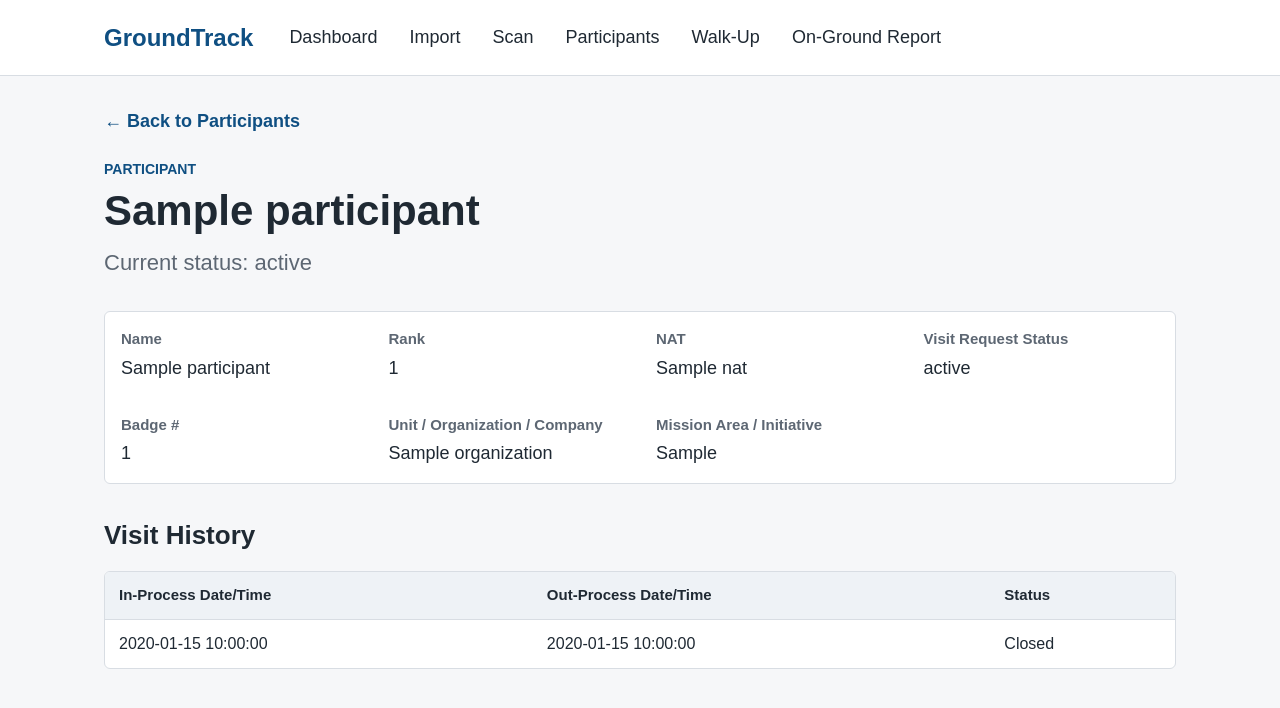
After one commit to gacurl/GroundTrack, a Flask app: template templates/participant_detail.html in a window 1280 px wide. The commit adds this page. Shown: the top 708 px of the page. Run offline with Flask 3, Linux system fonts and the light colour scheme; the template is opened without the code that fills it: most values are stand-ins (such as "Sample title", 1, 10 or a date in 2020).

Commit message:
Add participant visit history detail page

```diff
--- a/app.py
+++ b/app.py
@@ -9,6 +9,7 @@ import click
 from flask import (
     Flask,
     Response,
+    abort,
     g,
     redirect,
     render_template,
@@ -662,6 +663,7 @@ def get_participants():
         rows = get_db().execute(
             """
             SELECT
+                id,
                 name,
                 rank,
                 nat,
@@ -685,6 +687,52 @@ def get_participants():
         participants.append(participant)
 
     return participants
+
+
+def get_participant(participant_id):
+    try:
+        row = get_db().execute(
+            """
+            SELECT
+                id,
+                name,
+                rank,
+                nat,
+                visit_request_status,
+                badge_number,
+                organization,
+                thread_initiative,
+                in_process_at,
+                out_process_at
+            FROM participants
+            WHERE id = ?
+            """,
+            (participant_id,),
+        ).fetchone()
+    except sqlite3.OperationalError:
+        return None
+
+    if row is None:
+        return None
+
+    participant = dict(row)
+    participant["status"] = participant_status(row)
+    return participant
+
+
+def get_participant_visits(participant_id):
+    try:
+        return get_db().execute(
+            """
+            SELECT in_process_at, out_process_at
+            FROM participant_visits
+            WHERE participant_id = ?
+            ORDER BY id DESC
+            """,
+            (participant_id,),
+        ).fetchall()
+    except sqlite3.OperationalError:
+        return []
 
 
 def get_on_ground_participants():
@@ -803,6 +851,19 @@ def participants():
     return render_template(
         "participants.html",
         participants=get_participants(),
+    )
+
+
+@app.route("/participants/<int:participant_id>")
+def participant_detail(participant_id):
+    participant = get_participant(participant_id)
+    if participant is None:
+        abort(404)
+
+    return render_template(
+        "participant_detail.html",
+        participant=participant,
+        visits=get_participant_visits(participant_id),
     )
 
 
--- a/static/style.css
+++ b/static/style.css
@@ -353,25 +353,66 @@ h2 {
   width: 100%;
 }
 
+.visit-table {
+  border-collapse: collapse;
+  min-width: 600px;
+  width: 100%;
+}
+
 .participants-table th,
-.participants-table td {
+.participants-table td,
+.visit-table th,
+.visit-table td {
   border-bottom: 1px solid var(--border);
   padding: 12px 14px;
   text-align: left;
   vertical-align: top;
 }
 
-.participants-table th {
+.participants-table th,
+.visit-table th {
   background: #eef2f6;
   font-size: 15px;
 }
 
-.participants-table td {
+.participants-table td,
+.visit-table td {
   font-size: 16px;
 }
 
-.participants-table tr:last-child td {
+.participants-table tr:last-child td,
+.visit-table tr:last-child td {
   border-bottom: 0;
+}
+
+.participant-link {
+  color: var(--accent-dark);
+  font-weight: 700;
+}
+
+.detail-list {
+  background: var(--panel);
+  border: 1px solid var(--border);
+  border-radius: 6px;
+  display: grid;
+  gap: 0;
+  grid-template-columns: repeat(auto-fit, minmax(240px, 1fr));
+  margin: 0 0 32px;
+}
+
+.detail-list div {
+  padding: 16px;
+}
+
+.detail-list dt {
+  color: var(--muted);
+  font-size: 15px;
+  font-weight: 700;
+  margin-bottom: 4px;
+}
+
+.detail-list dd {
+  margin: 0;
 }
 
 .empty-state {
--- /dev/null
+++ b/templates/participant_detail.html
@@ -0,0 +1,74 @@
+{% extends "base.html" %}
+
+{% block title %}{{ participant.name }} - GroundTrack{% endblock %}
+
+{% block content %}
+  <a class="back-link" href="{{ url_for('participants') }}">← Back to Participants</a>
+
+  <section class="page-header">
+    <p class="eyebrow">Participant</p>
+    <h1>{{ participant.name }}</h1>
+    <p class="lead">Current status: {{ participant.status }}</p>
+  </section>
+
+  <dl class="detail-list">
+    <div>
+      <dt>Name</dt>
+      <dd>{{ participant.name }}</dd>
+    </div>
+    <div>
+      <dt>Rank</dt>
+      <dd>{{ participant.rank or "—" }}</dd>
+    </div>
+    <div>
+      <dt>NAT</dt>
+      <dd>{{ participant.nat or "—" }}</dd>
+    </div>
+    <div>
+      <dt>Visit Request Status</dt>
+      <dd>{{ participant.visit_request_status or "—" }}</dd>
+    </div>
+    <div>
+      <dt>Badge #</dt>
+      <dd>{{ participant.badge_number or "—" }}</dd>
+    </div>
+    <div>
+      <dt>Unit / Organization / Company</dt>
+      <dd>{{ participant.organization or "—" }}</dd>
+    </div>
+    <div>
+      <dt>Mission Area / Initiative</dt>
+      <dd>{{ participant.thread_initiative or "—" }}</dd>
+    </div>
+  </dl>
+
+  <section class="visit-history" aria-labelledby="visit-history-heading">
+    <h2 id="visit-history-heading">Visit History</h2>
+    {% if visits %}
+      <div class="table-wrap">
+        <table class="visit-table">
+          <thead>
+            <tr>
+              <th>In-Process Date/Time</th>
+              <th>Out-Process Date/Time</th>
+              <th>Status</th>
+            </tr>
+          </thead>
+          <tbody>
+            {% for visit in visits %}
+              <tr>
+                <td>{{ visit.in_process_at or "—" }}</td>
+                <td>{{ visit.out_process_at or "—" }}</td>
+                <td>{{ "Closed" if visit.out_process_at else "Open" }}</td>
+              </tr>
+            {% endfor %}
+          </tbody>
+        </table>
+      </div>
+    {% else %}
+      <p class="empty-state">
+        No visit history has been recorded for this participant yet.
+      </p>
+    {% endif %}
+  </section>
+{% endblock %}
```
Also changed, not shown: templates/participants.html (+6 -1 lines), tests/test_participant_detail.py (added, +151 -0 lines), tests/test_participants.py (+5 -3 lines).
